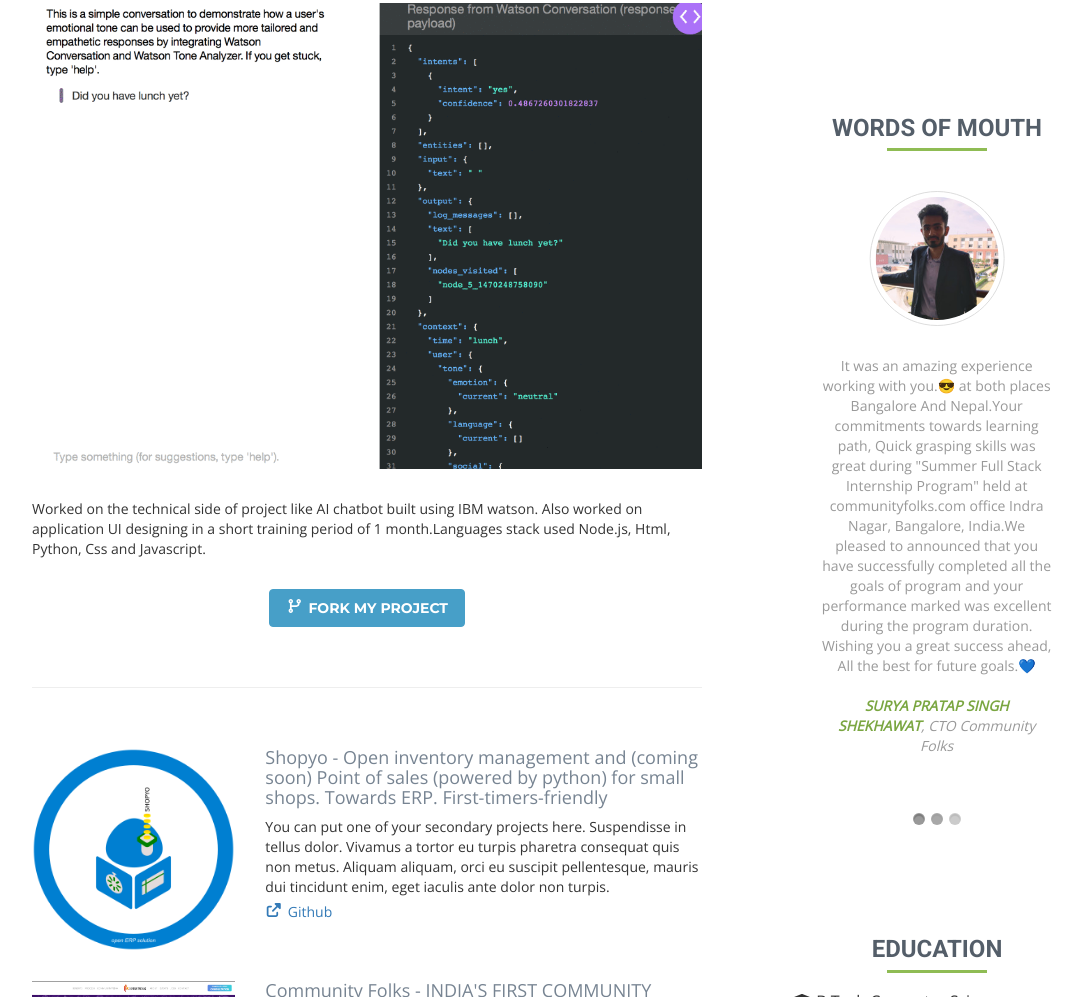
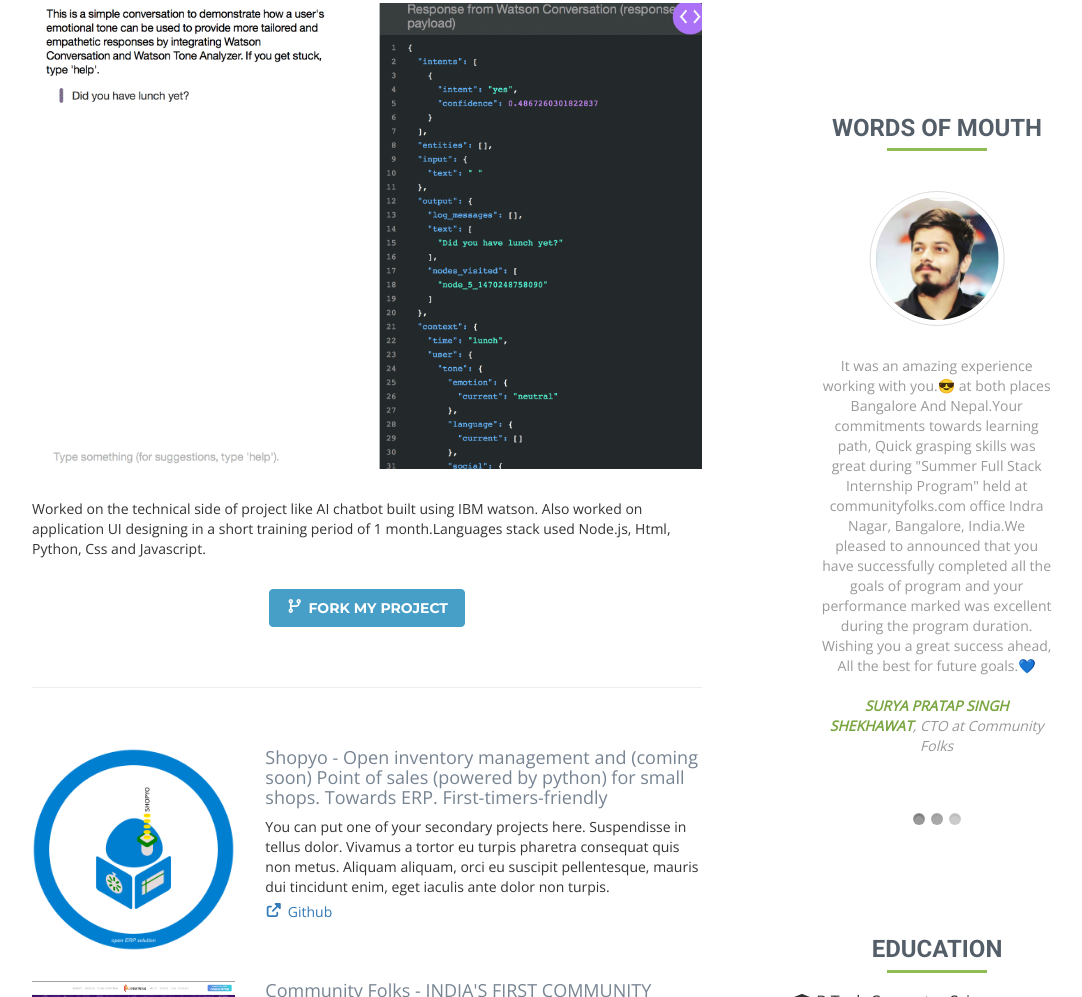
Before and after one commit to bhavesh2699/bhavesh2699.github.io, a plain HTML site: page index.html in a window 1280 px wide. Shown: the part 887-1884 px from the top of the page, without its empty margins (83-1165 px from the left). Drawn offline with nearby package versions, Linux system fonts and the light colour scheme; no server answers; some icons are missing.

Commit message:
Recommentaion Carousel images added

```diff
--- a/index.html
+++ b/index.html
@@ -409,22 +409,22 @@
                 <!-- Wrapper for carousel items -->
                 <div class="carousel-inner">
                     <div class="item carousel-item active">
-                        <div class="img-box"><img src="assets/images/profile.png" alt=""></div>
+                        <div class="img-box"><img src="assets/images/surya.jpg" alt=""></div>
                         <p class="testimonial">It was an amazing experience working with you.😎 at both places Bangalore And Nepal.Your commitments towards learning path, Quick grasping skills was great during "Summer Full Stack Internship Program" held at communityfolks.com office Indra Nagar, Bangalore, India.We pleased to announced that you have successfully completed all the goals of program and your performance marked was excellent during the program duration.
                         Wishing you a great success ahead, All the best for future goals.💙
 
                         </p>
-                        <p class="overview"><b>Surya Pratap Singh Shekhawat</b>, CTO Community Folks</p>
+                        <p class="overview"><b>Surya Pratap Singh Shekhawat</b>, CTO at Community Folks</p>
                     </div>
                     <div class="item carousel-item">
-                        <div class="img-box"><img src="assets/images/profile.png" alt=""></div>
+                        <div class="img-box"><img src="assets/images/sanjay.jpg" alt=""></div>
                         <p class="testimonial">Vestibulum quis quam ut magna consequat faucibus. Pellentesque eget nisi a mi suscipit tincidunt. Utmtc tempus dictum risus. Pellentesque viverra sagittis quam at mattis. Suspendisse potenti. Aliquam sit amet gravida nibh, facilisis gravida odio.</p>
-                        <p class="overview"><b>Antonio Moreno</b>, Web Developer</p>
+                        <p class="overview"><b>Sanjay Jangid</b>, Founder of Open Innovations Lab</p>
                     </div>
                     <div class="item carousel-item">
-                        <div class="img-box"><img src="assets/images/profile.png" alt=""></div>
+                        <div class="img-box"><img src="assets/images/paras.jpg" alt=""></div>
                         <p class="testimonial">Phasellus vitae suscipit justo. Mauris pharetra feugiat ante id lacinia. Etiam faucibus mauris id tempor egestas. Duis luctus turpis at accumsan tincidunt. Phasellus risus risus, volutpat vel tellus ac, tincidunt fringilla massa. Etiam hendrerit dolor eget rutrum.</p>
-                        <p class="overview"><b>Michael Holz</b>, Seo Analyst</p>
+                        <p class="overview"><b>Paras Pundir</b>, Founder of Community Folks</p>
                     </div>
                 </div>
                 <!-- Carousel controls -->
```
Also changed, not shown: assets/images/paras.jpg (added), assets/images/sanjay.jpg (added), assets/images/surya.jpg (added), 2 other files.
